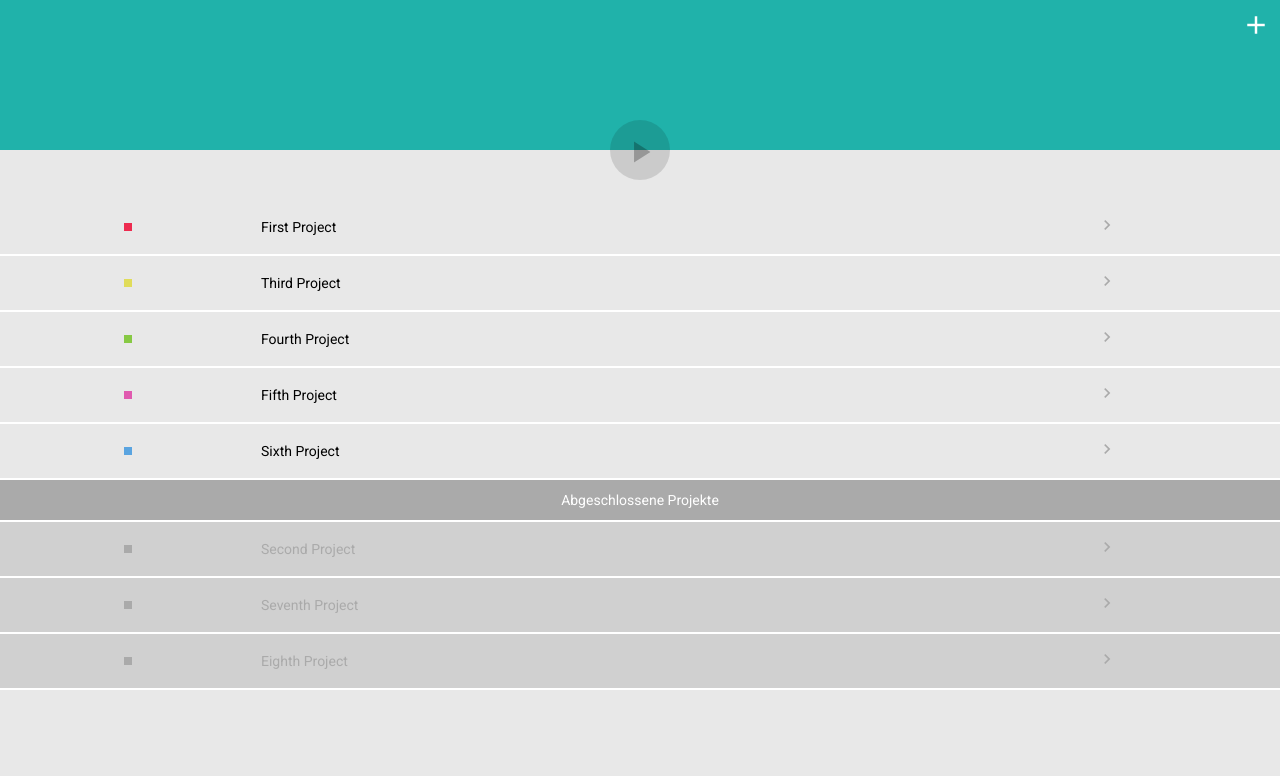
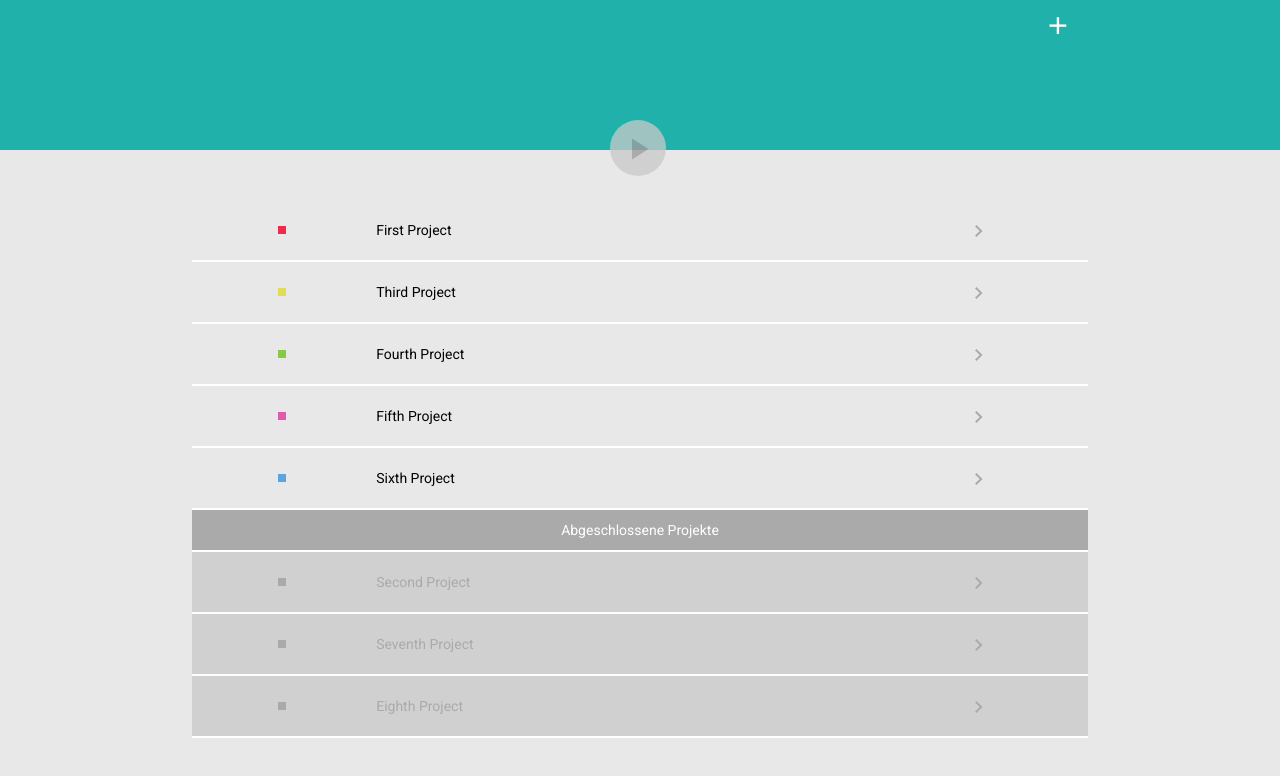
Before and after one commit to lks95/timetracking, an Angular app in the folder frontend/: page /projects in a window 1280 px wide. Shown: the top 776 px of the page. Built offline with nearby package versions, Linux system fonts and the light colour scheme.

Commit message:
implemented projects component

```diff
--- a/frontend/src/app/app-routing.module.ts
+++ b/frontend/src/app/app-routing.module.ts
@@ -1,6 +1,5 @@
 import { NgModule } from '@angular/core';
 import { Routes, RouterModule } from '@angular/router';
-import { AppComponent } from './app.component';
 import {ProjectsComponent} from './components/projects/projects.component';
 
 const routes: Routes = [
@@ -8,7 +7,9 @@ const routes: Routes = [
   {
     path: 'projects',
     component: ProjectsComponent,
+
   },
+  //{ path: 'projects/:id', component: projectComponent },
   // TODO When /projects implemented, redirect to it by default (to act as a dashboard / starting page)
   { path: '**', redirectTo: 'projects', pathMatch: 'full' },
 ];
--- a/frontend/src/app/components/projects/projects.component.html
+++ b/frontend/src/app/components/projects/projects.component.html
@@ -1,26 +1,22 @@
-<header [style.background]="setBackgroundColorHeader()">
-  <div><mat-icon class="add">add</mat-icon></div>
-  <div *ngIf="this.selectedProject && !this.playButtonPressed"><mat-icon class="doneUndone">{{getCompletionIcon()}}</mat-icon></div>
-  <!-- <div *ngIf="selectedProject" [style.visibility]="displayUndone"><mat-icon class="doneUndone">swap_vert</mat-icon></div> -->
+<header [style.background]="(this.selectedProject && !this.selectedProject.completed)?
+          this.selectedProject.color:(this.selectedProject && this.selectedProject.completed)?'#bbb':''">
+  <div>
+  <button mat-icon-button class="add" (click)="openProjectCreationDialog()">
+    <mat-icon class="add-button">add</mat-icon>
+  </button>
+  <button mat-mini-fab class="completion" color="primary"
+          *ngIf="this.selectedProject && !this.playButtonPressed"
+          (click)="setCompletion()">
+    <mat-icon class="completion-button">{{this.selectedProject.completed?'swap_vert':'done'}}</mat-icon>
+  </button>
   <div *ngIf="playButtonPressed" class="recordsDisplay"><p>{{recordDisplay}}</p></div>
   <p class="headerProjectName" *ngIf="selectedProject">{{selectedProject.name}}</p>
-
-  <button #playButton [disabled]="!this.selectedProject || this.selectedProject.completed" mat-fab color="accent"
+  <button mat-fab #playButton [disabled]="!this.selectedProject || this.selectedProject.completed"
           class="play"
-
-          (click)="play()"
-          aria-label="Example icon button with a delete icon">
+          (click)="play()">
     <mat-icon class="play-button">{{this.playButtonPressed?'stop':'play_arrow'}}</mat-icon>
   </button>
-<!--
-  <div class="play" #playButton
-       [class.enabled]="this.selectedProject && !this.selectedProject.completed"
-       [class.stop]="playButtonPressed"
-       (click)="play()">
-    <span class="symbol">{{symbolButton}}</span>
   </div>
-
-  -->
 </header>
 <table>
   <colgroup>
@@ -30,16 +26,29 @@
   </colgroup>
   <tr *ngFor="let project of getProjectsNotCompleted()"
       [class.selected]="project === selectedProject"
-      [style.background]="getBackgroundColor(project)">
+      [style.background]="(project === this.selectedProject)?selectedProject.color:'#e8e8e8'">
     <td><div class="projectColorBox" [style.background-color]="project.color"></div></td>
-    <td (click)="onSelect(project)">{{project.name}}</td>
-    <td><mat-icon class="arrow">keyboard_arrow_right</mat-icon></td>
+    <td (click)="onSelect(project)"><p class="projectName">{{project.name}}</p></td>
+    <td>
+      <a routerLink="/projects/{{project.id}}">
+        <button mat-icon-button class="arrow">
+          <mat-icon class="arrow-button">keyboard_arrow_right</mat-icon>
+        </button>
+      </a>
+    </td>
   </tr>
   <tr class="captionCompleted"><td colspan="3">Abgeschlossene Projekte</td></tr>
   <tr class="completed" *ngFor="let project of getProjectsCompleted()"
-      [class.selected]="project === selectedProject">
+      [class.selected]="project === selectedProject"
+      [style.background]="(project === this.selectedProject)?'#bbb':'#d0d0d0'">
     <td><div class="projectColorBox completedBox"></div></td>
-    <td (click)="onSelect(project)">{{project.name}}</td>
-    <td><mat-icon class="arrow">keyboard_arrow_right</mat-icon></td>
+    <td (click)="onSelect(project)"><p class="projectName">{{project.name}}</p></td>
+    <td>
+      <a routerLink="/projects/{{project.id}}">
+        <button mat-icon-button class="arrow">
+            <mat-icon class="arrow-button">keyboard_arrow_right</mat-icon>
+        </button>
+      </a>
+    </td>
   </tr>
 </table>
--- a/frontend/src/app/components/projects/projects.component.scss
+++ b/frontend/src/app/components/projects/projects.component.scss
@@ -1,78 +1,59 @@
+/* Mobile CSS*/
+@media screen and (min-width: 0px) {
+
+  /* Header-Bereich*/
+
   header {
     width: 100%;
     height: 150px;
     background-color: lightseagreen;
     color: white;
     position: relative;
-}
 
-header .headerProjectName {
+    .headerProjectName {
       font-size: 16px;
       position: absolute;
       top: 80px;
       left: 15px;
+    }
+  }
+
+  .play {
+    position: absolute;
+    margin-left: -30px;
+    top: 120px;
+    left: 50%;
+    right: 50%;
+    background-color: orange;
   }
 
   .play-button {
     transform: scale(1.5);
   }
 
-.play{
-  height: 60px;
-  width: 60px;
-  border-radius: 50%;
-  position: absolute;
-  margin-left: -30px;
-  top: 120px;
-  left: 50%;
-  right: 50%;
-  font-size: 56px;
+  .mat-fab[disabled] {
+    background-color: rgba(200, 200, 200, 0.75);
+    color: rgba(60, 60, 60, 0.25);
   }
 
-.play.enabled {
-  background-color: orange;
-  color: white;
+  .add {
+    float: right;
+    position: absolute;
+    top: 5px;
+    right: 10px;
   }
 
-.play.enabled.stop {
-  background-color: red;
+  .add-button {
+    transform: scale(1.2);
   }
 
-.symbol{
-  font-size: 30px;
-  vertical-align: middle;
-  line-height: 60px;
-  padding-left: 20px;
-  display: inline-block;
-}
-
-.stop .symbol {
-  font-size: 36px;
-  vertical-align: middle;
-  line-height: 53px;
-  padding-left: 19px;
-  display: inline-block;
-}
-
-div mat-icon.add{
-  font-size: 30px;
-  color: white;
+  .completion {
     float: right;
     position: absolute;
-  top: 10px;
-  right: 15px;
-}
-
-div mat-icon.doneUndone {
-  font-size: 30px;
-  float: right;
-  position: absolute;
-  top: 110px;
-  right: 20px;
-}
-
-div mat-icon.undone {
-  display: none;
+    top: 130px;
+    right: 40px;
+    transform: scale(0.9);
+    background-color: lightseagreen;
   }
 
   .recordsDisplay {
@@ -84,12 +65,7 @@ div mat-icon.undone {
     font-weight: lighter;
   }
 
-mat-icon.arrow{
-  padding-top: 5px;
-  font-size: 20px;
-  text-align: right;
-  color: #aaa;
-}
+  /*Projekteliste*/
 
   table {
     margin: 50px auto 0 auto;
@@ -102,25 +78,31 @@ td {
     border-bottom: 2px solid #fff;
   }
 
+  p.projectName {
+    cursor: pointer;
+    display: inline-block;
+    margin: 0;
+  }
+
+  .arrow {
+    margin-right: 10px;
+    color: #aaa;
+  }
+
+  tr.selected .arrow {
+    color: #fff;
+  }
+
   .captionCompleted {
     background-color: #aaa;
     color: #fff;
     text-align: center;
   }
 
-
-.completed td {
-  background-color: #d0d0d0;
-}
-
   .projectColorBox {
     margin: auto;
     width: 8px;
     height: 8px;
-}
-
-.selected .projectColorBox {
-  border: 1px solid white;
   }
 
   .completedBox {
@@ -133,4 +115,26 @@ td {
 
   .selected {
     color: #fff;
+
+    .projectColorBox {
+      border: 1px solid white;
     }
+  }
+
+}
+
+/*Desktop-CSS*/
+@media screen and (min-width: 641px){
+  header div {
+    position: relative;
+    width: 70%;
+    margin: 0 auto;
+  }
+  table {
+    width: 70%;
+  }
+
+  tr:hover:not(.captionCompleted) {
+    filter: brightness(90%)
+  }
+}
--- a/frontend/src/app/components/projects/projects.component.ts
+++ b/frontend/src/app/components/projects/projects.component.ts
@@ -13,12 +13,8 @@ export class ProjectsComponent implements OnInit {
 
   projects: Project[];
   selectedProject: Project;
-  symbolButton = '▶';
-  // enablePlayButton = isPlayButtonEnabled();
   playButtonPressed = false;
   recordDisplay = '00:00:23';
-  displayDone = 'display';
-  displayUndone = 'none';
 
   constructor(private projectService: ProjectService) {
   }
@@ -60,26 +56,13 @@ export class ProjectsComponent implements OnInit {
     return projectsCompleted;
   }
 
-  getBackgroundColor(project: Project): string {
-    if (project === this.selectedProject) {
-      return project.color;
-    }
-  }
-
-  setBackgroundColorHeader(){
-    if (this.selectedProject && !this.selectedProject.completed){
-      return this.selectedProject.color;
-    }
-  }
-
   play(){
-    if (!this.playButtonPressed && !this.playButton.disabled && this.selectedProject){
+    //TODO: Record starten oder stoppen
+    if (!this.playButtonPressed && !this.playButton.disabled){
       this.playButtonPressed = true;
-      this.symbolButton = '■';
     } else if (this.playButtonPressed) {
       this.playButtonPressed = false;
       this.selectedProject = null;
-      this.symbolButton = '▶';
     }
   }
 
@@ -87,10 +70,21 @@ export class ProjectsComponent implements OnInit {
     // TODO
   }
 
-  getCompletionIcon(): string {
-    if (this.selectedProject.completed) {
-      return 'swap_vert';
+  setCompletion(): void {
+    if(this.selectedProject.completed){
+      this.setProjectNotCompleted();
+    } else {
+      this.setProjectCompleted()
     }
-    return 'check_circle';
   }
+  setProjectCompleted(): void {
+    this.selectedProject.completed = true;
+    // TODO
+  }
+
+  setProjectNotCompleted(): void {
+    this.selectedProject.completed = false;
+    // TODO
+  }
+
 }
--- a/frontend/src/styles.scss
+++ b/frontend/src/styles.scss
@@ -2,3 +2,4 @@
 
 html, body { height: 100%; }
 body { margin: 0; font-family: Roboto, "Helvetica Neue", sans-serif; background-color: #e8e8e8 }
+a { color: inherit !important; text-decoration: none !important; }
```
Lines whose indentation alone changed are shown as unchanged.
